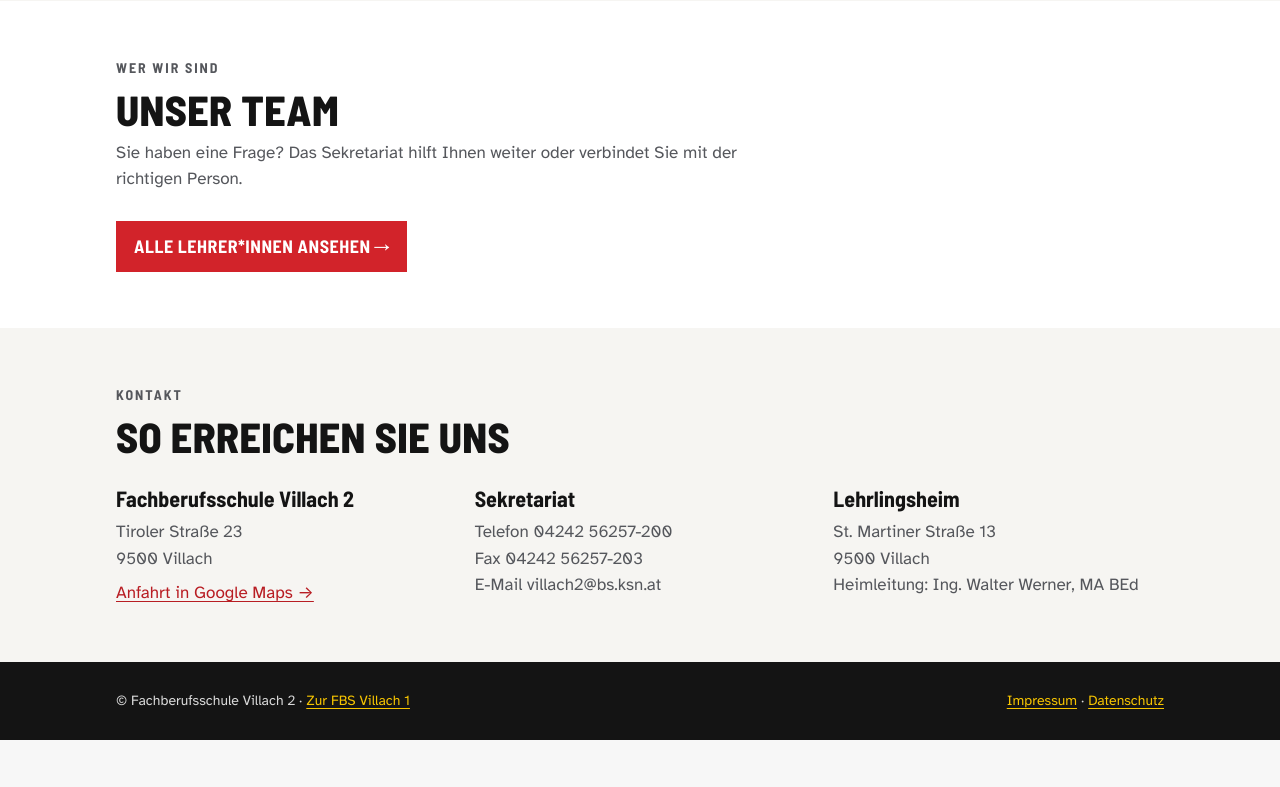
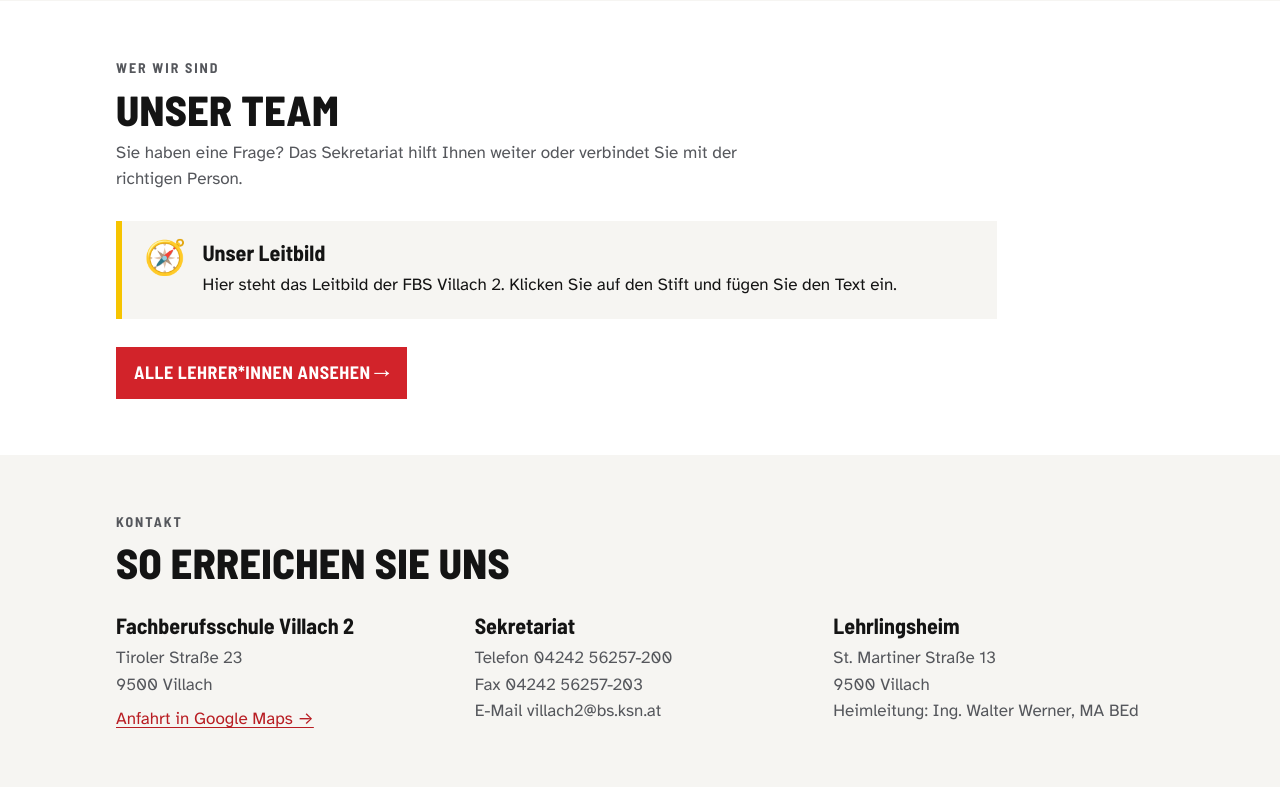
Before and after one commit to mariechristinzorec/fbs-villach-2, a WordPress theme: template wordpress/fbs-villach-2/front-page.php in a window 1280 px wide. Shown: the part 2891-3678 px from the top of the page. Before the commit the page ends 3631 px from the top, so only its background shows below. Run offline with PHP 8.4 and a stand-in for WordPress, Linux system fonts and the light colour scheme; the site name, menu and one post (Sample post) are stand-ins, and other content is empty; some libraries are stand-ins or nearby versions.

Commit message:
WordPress-Theme 2.2.0: Team-Fotos und E-Mail, Leitbild auf der Startseite
Co-Authored-By: Claude Opus 5.5 (1M context) <noreply@anthropic.com>
Claude-Session: https://claude.ai/code/session_01TCSTiEGJHudT94qBoaUC1D

```diff
--- a/wordpress/fbs-villach-2/front-page.php
+++ b/wordpress/fbs-villach-2/front-page.php
@@ -44,6 +44,7 @@
 <section class="band" id="team">
   <div class="wrap">
     <?php fbs_teil( 'team_kopf' ); ?>
+    <?php fbs_teil( 'leitbild' ); ?>
     <?php echo do_shortcode( '[fbs_leitung]' ); // phpcs:ignore WordPress.Security.EscapeOutput ?>
     <?php fbs_teil( 'team_knopf' ); ?>
   </div>
--- a/wordpress/fbs-villach-2/functions.php
+++ b/wordpress/fbs-villach-2/functions.php
@@ -119,6 +119,8 @@ add_action(
 	'add_meta_boxes',
 	function () {
 		add_meta_box( 'fbs_team_daten', 'Angaben', 'fbs_team_metabox', 'fbs_team', 'normal', 'high' );
+		remove_meta_box( 'postimagediv', 'fbs_team', 'side' );
+		add_meta_box( 'postimagediv', 'Foto (anklicken zum Hochladen oder Austauschen)', 'post_thumbnail_meta_box', 'fbs_team', 'normal', 'high' );
 	}
 );
 
@@ -134,7 +136,7 @@ function fbs_team_metabox( $post ) {
 	$felder  = array(
 		'fbs_rolle'   => array( 'Funktion', 'z. B. Direktor, Sekretariat (nur für Startseite)' ),
 		'fbs_telefon' => array( 'Telefon', 'z. B. 04242 56257-200 (optional)' ),
-		'fbs_faecher' => array( 'Fächer', 'z. B. AWL, PB, DUK (für Lehrer*innen)' ),
+		'fbs_email'   => array( 'E-Mail', 'z. B. vorname.nachname@bs.ksn.at' ),
 	);
 	echo '<p><label for="fbs_bereich"><strong>Wo soll die Person erscheinen?</strong></label><br>';
 	echo '<select id="fbs_bereich" name="fbs_bereich">';
@@ -150,7 +152,7 @@ function fbs_team_metabox( $post ) {
 			esc_attr( $f[1] )
 		);
 	}
-	echo '<p class="description">Das Foto legen Sie rechts unter „Foto festlegen“ fest. Die Reihenfolge ändern Sie rechts unter „Reihenfolge“ (kleinere Zahl steht weiter vorne).</p>';
+	echo '<p class="description">Das Foto legen Sie unten im Feld „Foto“ fest. Die Reihenfolge ändern Sie rechts unter „Reihenfolge“ (kleinere Zahl steht weiter vorne).</p>';
 }
 
 add_action(
@@ -167,7 +169,7 @@ add_action(
 		}
 		$bereich = isset( $_POST['fbs_bereich'] ) && 'leitung' === $_POST['fbs_bereich'] ? 'leitung' : 'lehrer';
 		update_post_meta( $post_id, 'fbs_bereich', $bereich );
-		foreach ( array( 'fbs_rolle', 'fbs_telefon', 'fbs_faecher' ) as $key ) {
+		foreach ( array( 'fbs_rolle', 'fbs_telefon', 'fbs_email' ) as $key ) {
 			$wert = isset( $_POST[ $key ] ) ? sanitize_text_field( wp_unslash( $_POST[ $key ] ) ) : '';
 			update_post_meta( $post_id, $key, $wert );
 		}
@@ -182,7 +184,8 @@ add_filter(
 			'cb'          => $cols['cb'],
 			'title'       => 'Name',
 			'fbs_bereich' => 'Erscheint auf',
-			'fbs_info'    => 'Funktion / Fächer',
+			'fbs_foto'    => 'Foto',
+			'fbs_info'    => 'Funktion / E-Mail',
 		);
 	}
 );
@@ -192,10 +195,11 @@ add_action(
 		if ( 'fbs_bereich' === $col ) {
 			echo 'leitung' === get_post_meta( $post_id, 'fbs_bereich', true ) ? 'Startseite' : 'Lehrer*innen';
 		}
+		if ( 'fbs_foto' === $col ) {
+			echo has_post_thumbnail( $post_id ) ? get_the_post_thumbnail( $post_id, array( 48, 48 ), array( 'style' => 'width:48px;height:48px;object-fit:cover' ) ) : '<span style="color:#888">kein Foto</span>'; // phpcs:ignore WordPress.Security.EscapeOutput
+		}
 		if ( 'fbs_info' === $col ) {
-			$info = get_post_meta( $post_id, 'fbs_rolle', true );
-			$info = $info ? $info : get_post_meta( $post_id, 'fbs_faecher', true );
-			echo esc_html( $info );
+			echo esc_html( implode( ' · ', array_filter( array( get_post_meta( $post_id, 'fbs_rolle', true ), get_post_meta( $post_id, 'fbs_email', true ) ) ) ) );
 		}
 	},
 	10,
@@ -260,6 +264,30 @@ function fbs_initialen( $name ) {
 	$erst = mb_substr( $teile[0], 0, 1 );
 	$letz = count( $teile ) > 1 ? mb_substr( end( $teile ), 0, 1 ) : '';
 	return mb_strtoupper( $erst . $letz );
+}
+
+/**
+ * E-Mail-Link einer Person.
+ *
+ * @param WP_Post $p Person.
+ */
+function fbs_email_link( $p ) {
+	$mail = sanitize_email( (string) get_post_meta( $p->ID, 'fbs_email', true ) );
+	if ( $mail ) {
+		echo '<a class="mail" href="mailto:' . esc_attr( antispambot( $mail ) ) . '">' . esc_html( antispambot( $mail ) ) . '</a>';
+	}
+}
+
+/**
+ * Kleiner Bearbeiten-Link für angemeldete Lehrer*innen (nicht in der Live-Vorschau).
+ *
+ * @param WP_Post $p Person.
+ */
+function fbs_team_edit_link( $p ) {
+	if ( is_customize_preview() || ! current_user_can( 'edit_post', $p->ID ) ) {
+		return;
+	}
+	echo '<a class="team-edit" href="' . esc_url( get_edit_post_link( $p->ID ) ) . '">✏️ Foto / Angaben ändern</a>';
 }
 
 /**
@@ -332,6 +360,8 @@ add_shortcode(
 			if ( $tel ) {
 				echo '<span class="tel">' . esc_html( $tel ) . '</span>';
 			}
+			fbs_email_link( $p );
+			fbs_team_edit_link( $p );
 			echo '</div>';
 		}
 		echo '</div>';
--- a/wordpress/fbs-villach-2/inc/inhalte.php
+++ b/wordpress/fbs-villach-2/inc/inhalte.php
@@ -204,6 +204,20 @@ function fbs_inhalte() {
 			'team_kopf'  => array( 'kopf', fbs_f_kopf( 'Wer wir sind', 'Unser Team', 'Sie haben eine Frage? Das Sekretariat hilft Ihnen weiter oder verbindet Sie mit der richtigen Person.' ) ),
 			'team_knopf' => array( 'knopf', fbs_f_knopf( 'Alle Lehrer*innen ansehen →', 'seite:lehrerinnen' ) ),
 		),
+		'Fotos, Namen und E-Mail-Adressen der Personen ändern Sie im Menü links unter „Team“ (oder auf der Website über „✏️ Foto / Angaben ändern“ bei jeder Person).',
+	);
+	$s['start_leitbild'] = array(
+		'Team: Leitbild',
+		array(
+			'leitbild' => array(
+				'leitbild',
+				array(
+					'icon'  => array( 'icon', 'Icon (Emoji, leer = kein Icon)', '🧭' ),
+					'titel' => array( 'text', 'Überschrift (leer = Leitbild ausblenden)', 'Unser Leitbild' ),
+					'text'  => array( 'textarea', 'Text des Leitbilds (Leerzeile = neuer Absatz)', 'Hier steht das Leitbild der FBS Villach 2. Klicken Sie auf den Stift und fügen Sie den Text ein.' ),
+				),
+			),
+		),
 	);
 	$s['start_kontakt'] = array( 'Kontakt: Überschrift', array( 'kontakt_kopf' => array( 'kopf', fbs_f_kopf( 'Kontakt', 'So erreichen Sie uns' ) ) ) );
 	for ( $i = 1; $i <= 6; $i++ ) {
@@ -258,17 +272,17 @@ function fbs_inhalte() {
 		'Überschrift und Suche',
 		array(
 			'le_zurueck' => array( 'zurueck', array( 'text' => array( 'text', 'Link zurück (oben)', '← Zur Startseite' ) ) ),
-			'le_kopf'    => array( 'kopf', fbs_f_kopf( 'Unser Team', 'Lehrer*innen', 'An der FBS Villach 2 unterrichten unsere Lehrer*innen. Suchen Sie nach einem Namen oder Fach.' ) ),
+			'le_kopf'    => array( 'kopf', fbs_f_kopf( 'Unser Team', 'Lehrer*innen', 'An der FBS Villach 2 unterrichten unsere Lehrer*innen. Suchen Sie nach einem Namen.' ) ),
 			'le_suche'   => array(
 				'suche',
 				array(
-					'label'       => array( 'text', 'Beschriftung des Suchfelds', 'Name oder Fach suchen' ),
+					'label'       => array( 'text', 'Beschriftung des Suchfelds', 'Name suchen' ),
 					'platzhalter' => array( 'text', 'Beispiel im Suchfeld', 'z. B. Maurer' ),
 					'leer'        => array( 'text', 'Text, wenn nichts gefunden wird', 'Kein Treffer. Prüfen Sie die Schreibweise.' ),
-					'ohnefach'    => array( 'text', 'Text, wenn bei einer Person keine Fächer eingetragen sind', 'Fächer folgen' ),
 				),
 			),
 		),
+		'Fotos, Namen und E-Mail-Adressen der Personen ändern Sie im Menü links unter „Team“ (oder auf der Website über „✏️ Foto / Angaben ändern“ bei jeder Person).',
 	);
 
 	/* News-Seite */
@@ -547,6 +561,23 @@ function fbs_teil_html( $teil ) {
 			$o .= '</div>';
 			break;
 
+		case 'leitbild':
+			if ( ! trim( $w( 'titel' ) ) ) {
+				return fbs_leer( $teil );
+			}
+			$o = '<div class="leitbild"' . $attr . '>';
+			if ( trim( $w( 'icon' ) ) ) {
+				$o .= '<span class="ico" aria-hidden="true">' . esc_html( $w( 'icon' ) ) . '</span>';
+			}
+			$o .= '<div><h3>' . fbs_html( $w( 'titel' ) ) . '</h3>';
+			foreach ( preg_split( '/\R\s*\R/', trim( (string) $w( 'text' ) ) ) as $absatz ) {
+				if ( trim( $absatz ) ) {
+					$o .= '<p>' . fbs_html( $absatz, true ) . '</p>';
+				}
+			}
+			$o .= '</div></div>';
+			break;
+
 		case 'zurueck':
 			$o = '<a class="back"' . $attr . ' href="' . esc_url( 'le_zurueck' === $teil ? home_url( '/#team' ) : home_url( '/' ) ) . '">' . fbs_html( $w( 'text' ) ) . '</a>';
 			break;
@@ -638,8 +669,9 @@ add_action(
 				$wp_customize->add_section(
 					'fbs_s_' . $bereich_id,
 					array(
-						'title'    => $bereich[0],
-						'panel'    => $panel_id,
+						'title'       => $bereich[0],
+						'description' => $bereich[2] ?? '',
+						'panel'       => $panel_id,
 						'priority' => $sp++,
 					)
 				);
--- a/wordpress/fbs-villach-2/page-lehrerinnen.php
+++ b/wordpress/fbs-villach-2/page-lehrerinnen.php
@@ -6,8 +6,8 @@
     <?php fbs_teil( 'le_kopf' ); ?>
     <?php fbs_teil( 'le_suche' ); ?>
     <div class="cards" id="teacher-cards">
-<?php foreach ( $fbs_lehrer as $fbs_p ) : $fbs_f = get_post_meta( $fbs_p->ID, 'fbs_faecher', true ); ?>
-      <article class="card"><?php fbs_avatar( $fbs_p, 'avatar sm' ); ?><div><h3><?php echo esc_html( get_the_title( $fbs_p ) ); ?></h3><p class="subj"><?php echo esc_html( $fbs_f ? $fbs_f : fbs_wert( 'le_suche', 'ohnefach' ) ); ?></p></div></article>
+<?php foreach ( $fbs_lehrer as $fbs_p ) : ?>
+      <article class="card"><?php fbs_avatar( $fbs_p, 'avatar sm' ); ?><div><h3><?php echo esc_html( get_the_title( $fbs_p ) ); ?></h3><?php fbs_email_link( $fbs_p ); ?><?php fbs_team_edit_link( $fbs_p ); ?></div></article>
 <?php endforeach; ?>
     </div>
     <p class="empty" id="teacher-empty" hidden><?php echo esc_html( fbs_wert( 'le_suche', 'leer' ) ); ?></p>
--- a/wordpress/fbs-villach-2/style.css
+++ b/wordpress/fbs-villach-2/style.css
@@ -2,7 +2,7 @@
 Theme Name: FBS Villach 2
 Theme URI: https://github.com/mariechristinzorec/fbs-villach-2
 Description: Theme der Fachberufsschule Villach 2. Gelb, Rot, Dunkelgrau. News als Beiträge, Team als eigener Bereich, alle Texte, Bilder und Icons live bearbeitbar (Website bearbeiten).
-Version: 2.1.0
+Version: 2.2.0
 Requires at least: 6.0
 Requires PHP: 7.4
 Text Domain: fbs-villach-2
@@ -284,3 +284,12 @@ h2 em,h3 em,.sec-head em{font-style:normal;color:var(--red)}
 .news-artikel .back{margin-bottom:0}
 @media (max-width:860px){.news-grid{grid-template-columns:1fr 1fr}}
 @media (max-width:560px){.news-grid{grid-template-columns:1fr}}
+
+/* Team: E-Mail und Bearbeiten-Link (ab Version 2.2) */
+.card .mail,.person .mail{display:block;font-size:14px;overflow-wrap:anywhere}
+.card > div{min-width:0}
+.team-edit{display:inline-block;margin-top:4px;font-size:12px;font-weight:700;color:var(--muted)}
+.leitbild{display:flex;gap:16px;align-items:flex-start;background:var(--soft);border-left:6px solid var(--yellow);padding:20px 22px;margin-bottom:28px;max-width:80ch}
+.leitbild .ico{font-size:34px;line-height:1}
+.leitbild h3{margin-bottom:8px}
+.leitbild p+p{margin-top:10px}
```
